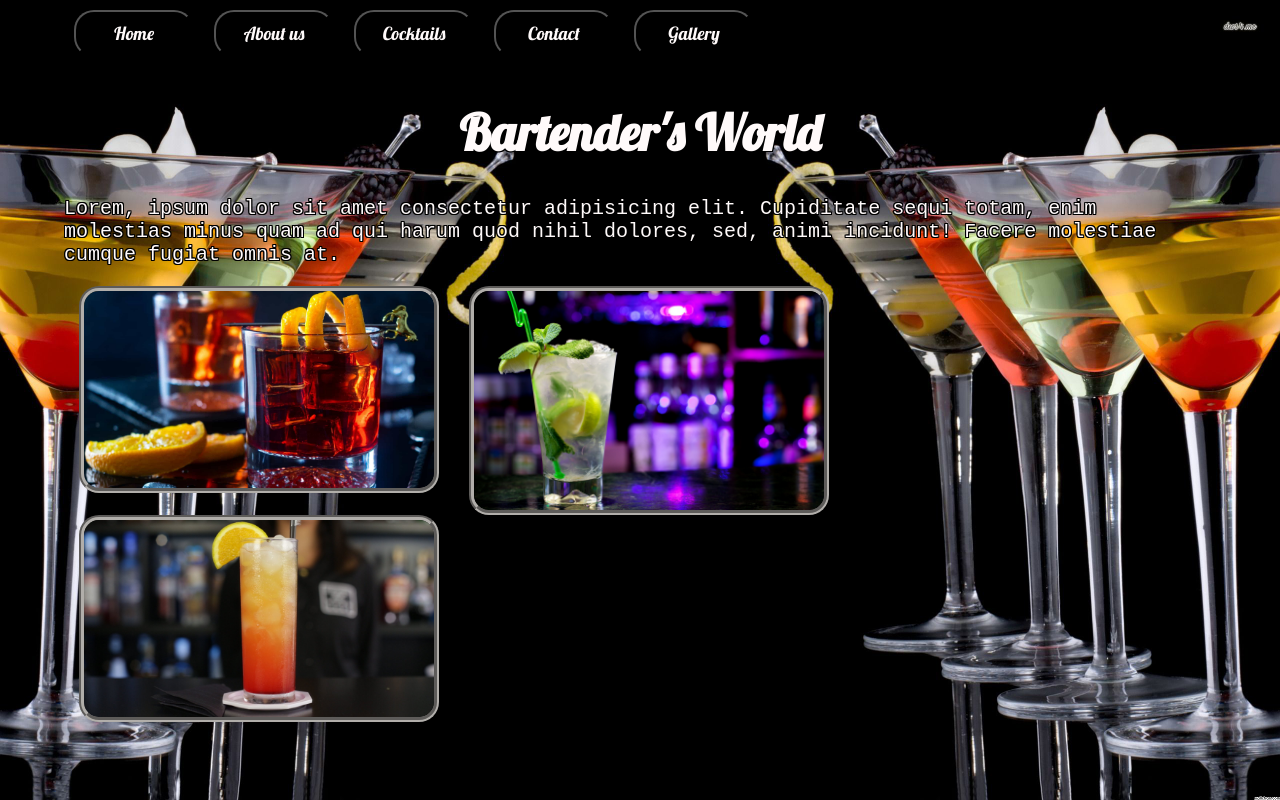
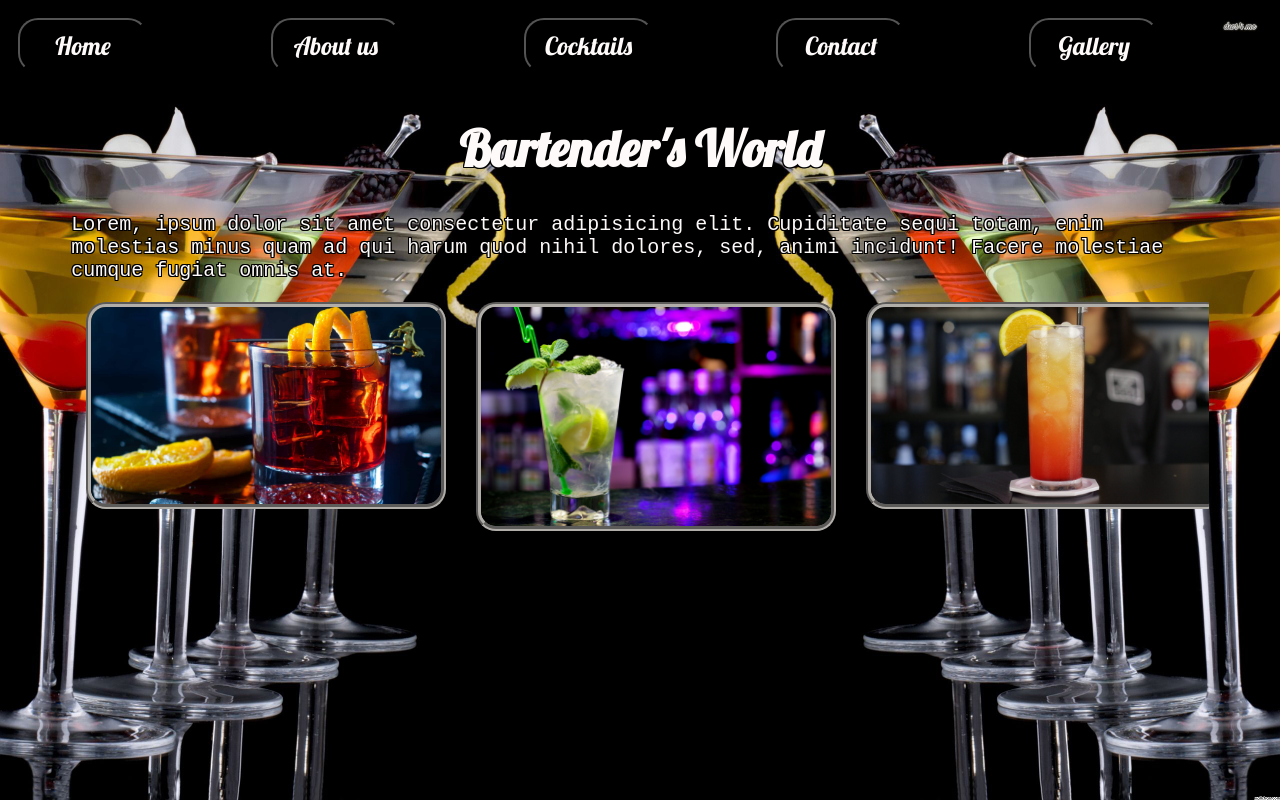
Before and after one commit to rdvid/BartenderSite, a plain HTML site: page index.html in a window 1280 px wide. Drawn offline with Linux system fonts and the light colour scheme.

Commit message:
adding NavBar buttons animations

```diff
--- a/index.html
+++ b/index.html
@@ -17,7 +17,7 @@
                 <li><button>Gallery</button></li>
             </ul>
         </div>
-
+        <div class="content">
             <h1>Bartender's World</h1>
             <p>Lorem, ipsum dolor sit amet consectetur adipisicing elit. Cupiditate sequi totam, enim molestias minus quam ad qui harum quod nihil dolores, sed, animi incidunt! Facere molestiae cumque fugiat omnis at.</p>
 
@@ -29,7 +29,7 @@
                     <li><img src="sex-on-the-beach.jpg" alt="sex on the beach drink"></li>
                 </ul>
             </div>
-
+        </div>
 
 
 
--- a/style.css
+++ b/style.css
@@ -4,7 +4,6 @@ body{
     font-size: 20px;
     background-size: 100%;
     color: snow;
-    margin: 0 5%;
     text-shadow:
         0.05em 0 black,
         0 0.05em black,
@@ -21,22 +20,24 @@ body{
     position: fixed;
 }
 
+
 ul{
     list-style-type: none;
     margin: 0;
     padding: 0;
     overflow: hidden;
-    width: 100%;
     font-family: Lobster, monospace;
     color: rgb(177, 174, 170);
-    font-size: 30px;
+    display: flex;
+}
 
+li{
+    flex: 1;
 }
 
 button{
-    width: 120px;
-    font-size: large;
-    float: left;
+    width: 130px;
+    font-size: 25px;
     text-align: center;
     margin: 10px;
     padding: 10px;
@@ -53,6 +54,15 @@ button{
         -0.05em 0.05em black,
         0.05em -0.05em black,
         0.05em 0.05em black;
+    flex: 1;
+}
+
+button:hover{
+    cursor: pointer;
+}
+
+button:active{
+    transform: translateY(4px);
 }
 
 h1{
@@ -68,6 +78,14 @@ img{
     border-style: groove;
     border-width: 5px;
     border-color: rgb(177, 174, 170);
-    float: left;
     margin: 0 15px;
+    display: flex;
 }
+
+.Drinks{
+    display: flex;
+}
+
+.content{
+    margin: 0 5%
+}
```
Lines whose indentation alone changed are shown as unchanged.
